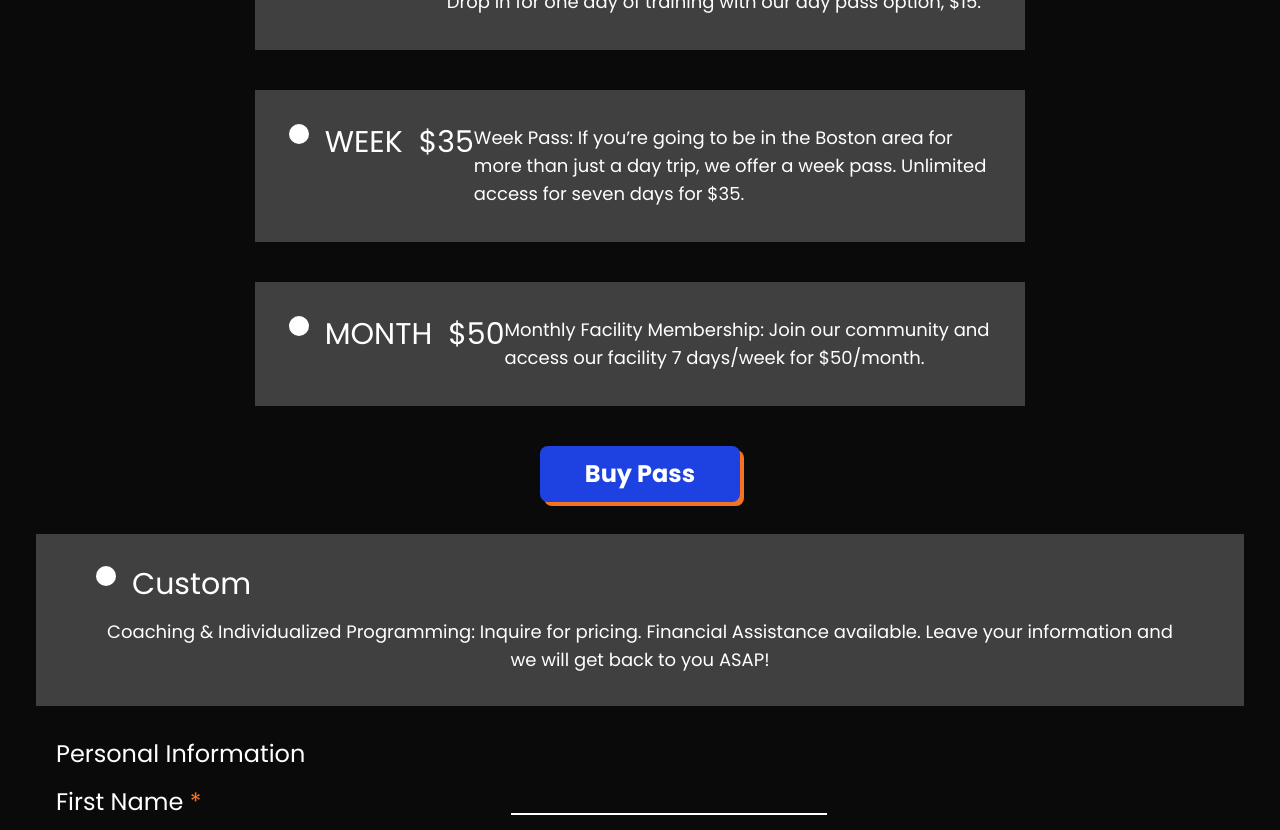
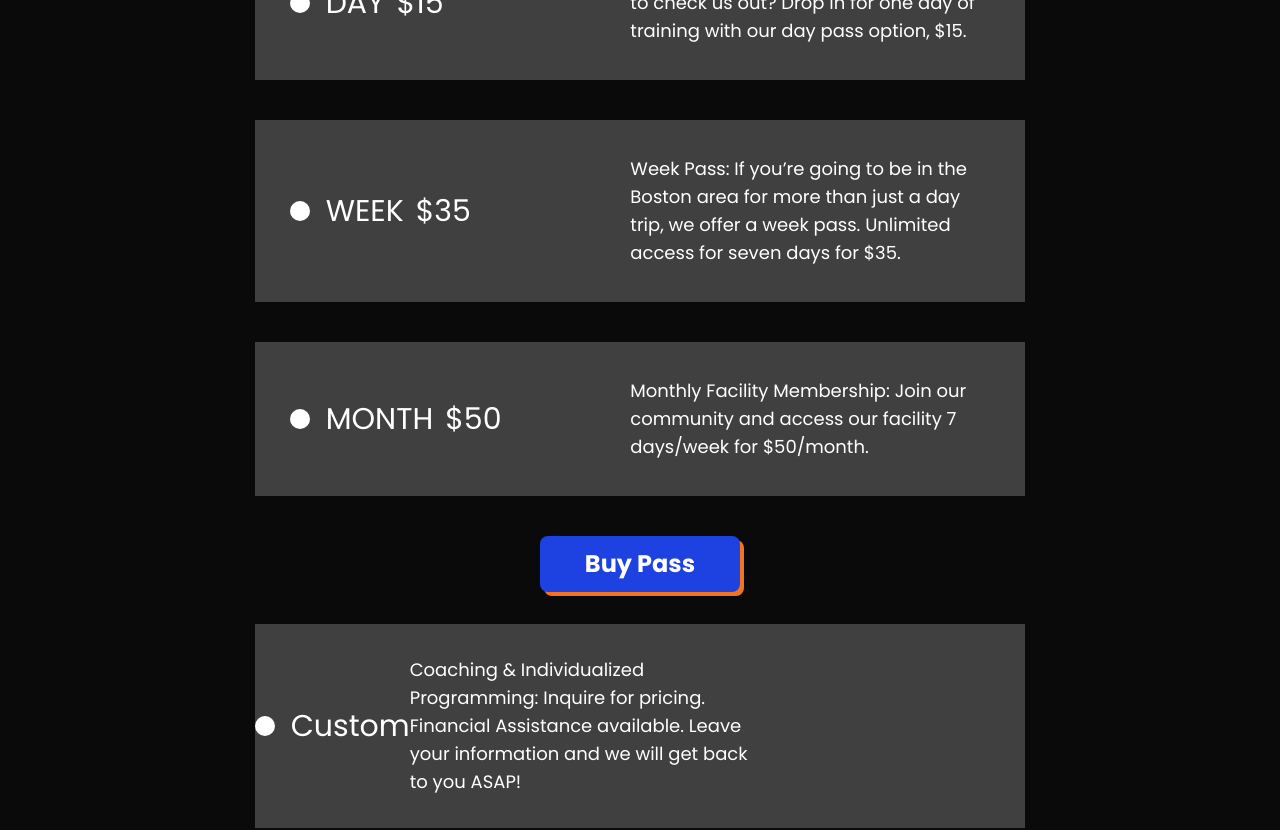
Before and after one commit to Artists-for-Humanity/urban-powerhouse, a Next.js app: page /Membership in a window 1280 px wide. Shown: the part 440-1270 px from the top of the page. Built offline with nearby package versions, Linux system fonts and the light colour scheme.

Commit message:
made the options and custom buttons responsive

```diff
--- a/pages/Membership.tsx
+++ b/pages/Membership.tsx
@@ -15,23 +15,24 @@ function MembershipOptions({bgColor, dColor, type, price, description, onButtonC
         <button className=" LOOKHERE col-span-6 rounded-3xl flex table-column border-25 mb-10 p-8
           sm:col-start-2 sm:col-end-8
           lg:col-start-3 lg:col-end-11 lg:rounded-[0px]"  onClick = {onButtonClick}
-        style={{ backgroundColor: `var(${bgColor})`, border: `2px solid var(${bgColor})` }}>
+        style={{ backgroundColor: `var(${bgColor})`, border: `3px solid var(${bgColor})` }}>
             <div className="memTotCon h-full w-full
-            lg:flex lg:flex-row lg:justify-around">
-              <div className="MemTextCon flex flex-row pb-3">
-              <div className="memSelCon justify-center items-center">
-                <div className="memSel size-px border-10 rounded-xl mr-4 "
+            lg:flex lg:justify-between lg:items-center">
+              <div className="MemTextCon flex flex-row pb-3 lg:pb-0">
+              <div className="memSelCon flex justify-center items-center">
+                <div className="memSel size-px border-10 rounded-xl mr-4 h-auto w-auto"
                 style={{ backgroundColor: `var(${dColor})`, border: `10px solid var(${dColor})` }}
                 ></div>
               </div>
-              <div className="type pr-4 text-xl sm:text-2xl lg:text-3xl">
+              <div className="type pr-3 text-xl sm:text-2xl lg:text-3xl">
                 {type}
               </div>
               <div className="price text-xl sm:text-2xl lg:text-3xl">
                 {price}
                 </div>
             </div>
-            <div className="description text-sm text-left sm:text-base lg:text-lg">
+            <div className="description text-sm text-left sm:text-base lg:text-lg
+            w-90">
               {description}
             </div>
             </div>
@@ -144,26 +145,29 @@ export default function Membership() {
             </div>
           <br />
           <button
-            className={`CUSTOM py-8 col-span-full mx-[-20px] ${
+            className={`CUSTOM py-8 col-span-full mx-[-20px] lg:col-start-3 lg:col-end-11 lg:mx-0 ${
               selectedOption === "Custom" ? "bg-[#1D42E1]" : "bg-[#404040]"
             }`}
             onClick={() => handleClick("Custom")}
           >
-            <div className="CustomTextCon mx-15 text-xl">
-              <div className="memSelCon flex flex-row">
+
+            <div className="cusTotCon h-full w-full lg:flex lg:justify-between lg:items-center">
+            <div className="CustomTextCon text-xl lg:flex lg: items-center lg:justify-between col-start-2 col-end-8">
+              <div className="memSelCon flex flex-row lg:items-center">
                 <div
                   className={`memSel size-px border-10 rounded-xl mr-4 ${
                     selectedOption === "Custom" ? "border-[#F47321]" : "bg-[#ffffff]"
                   }`}
                 ></div>
-                <div className="type pb-4 sm:text-2xl lg:text-3xl">Custom</div>
+                <div className="type pb-4 sm:text-2xl lg:text-3xl lg:pb-0">Custom</div>
               </div>
-
-              <div className="description text-base text-sm sm:text-base lg:text-lg">
+              <div className="description text-base text-sm sm:text-base lg:text-lg lg:text-left lg:w-90">
                 Coaching & Individualized Programming: Inquire for pricing. Financial Assistance available. Leave your information and we will get back to you ASAP!
               </div>
             </div>
+            </div>
           </button>
+
 
     <div className="memInputSec flex flex-col col-start-1 col-end-9 pt-8 ">
         <div className="memInputText text-lg sm:text-2xl pb-4">Personal Information</div>
```
